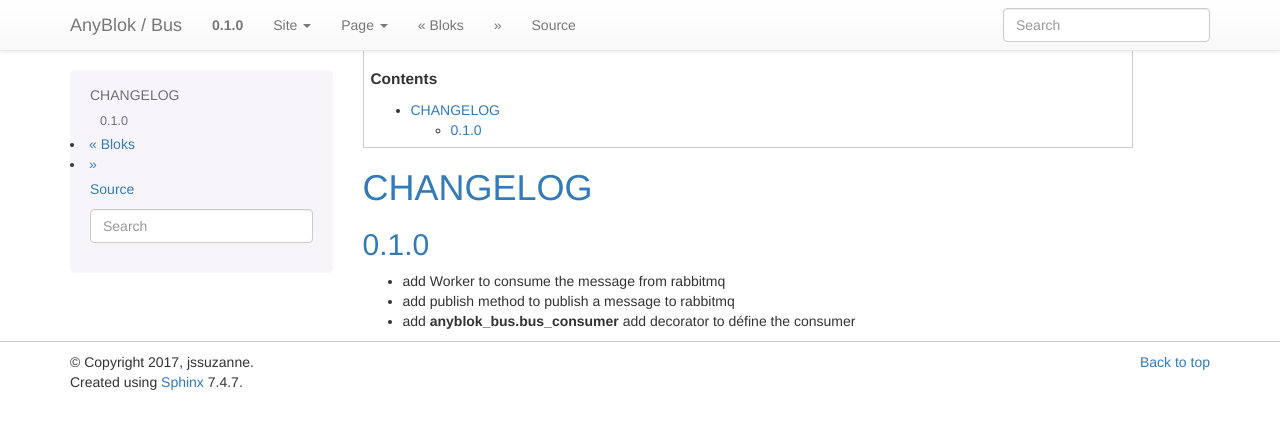
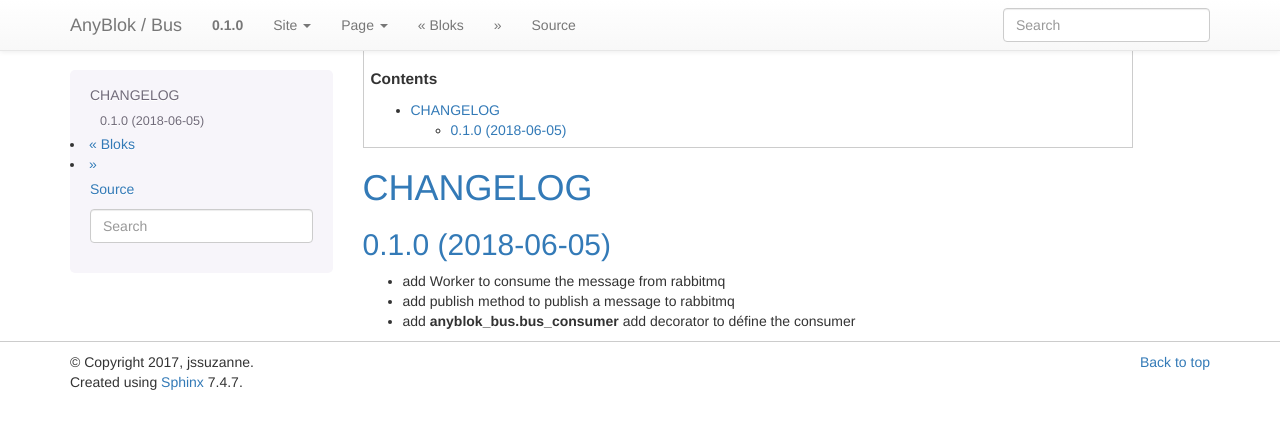
Before and after one commit to petrus-v/anyblok_bus, a Sphinx documentation site: the page built from doc/CHANGES.rst, in a window 1280 px wide. Shown: the top 429 px of the page. Built offline with Sphinx 7.4.7, drawn with Linux system fonts in a browser that asks for light colours; the version number is read from the project's files by our own code.

Commit message:
Release 1.0.0

```diff
--- a/README.rst
+++ b/README.rst
@@ -32,5 +32,3 @@ Improve AnyBlok `AnyBlok <http://doc.anyblok.org>`_ to add comunication with bus
 AnyBlok / Bus is released under the terms of the `Mozilla Public License`.
 
 See the `latest documentation <http://doc.anyblok-bus.anyblok.org/>`_
-
-.. include:: doc/MEMENTO.rst
--- a/doc/CHANGES.rst
+++ b/doc/CHANGES.rst
@@ -11,8 +11,8 @@
 CHANGELOG
 =========
 
-0.1.0
------
+0.1.0 (2018-06-05)
+------------------
 
 * add Worker to consume the message from rabbitmq
 * add publish method to publish a message to rabbitmq
```
